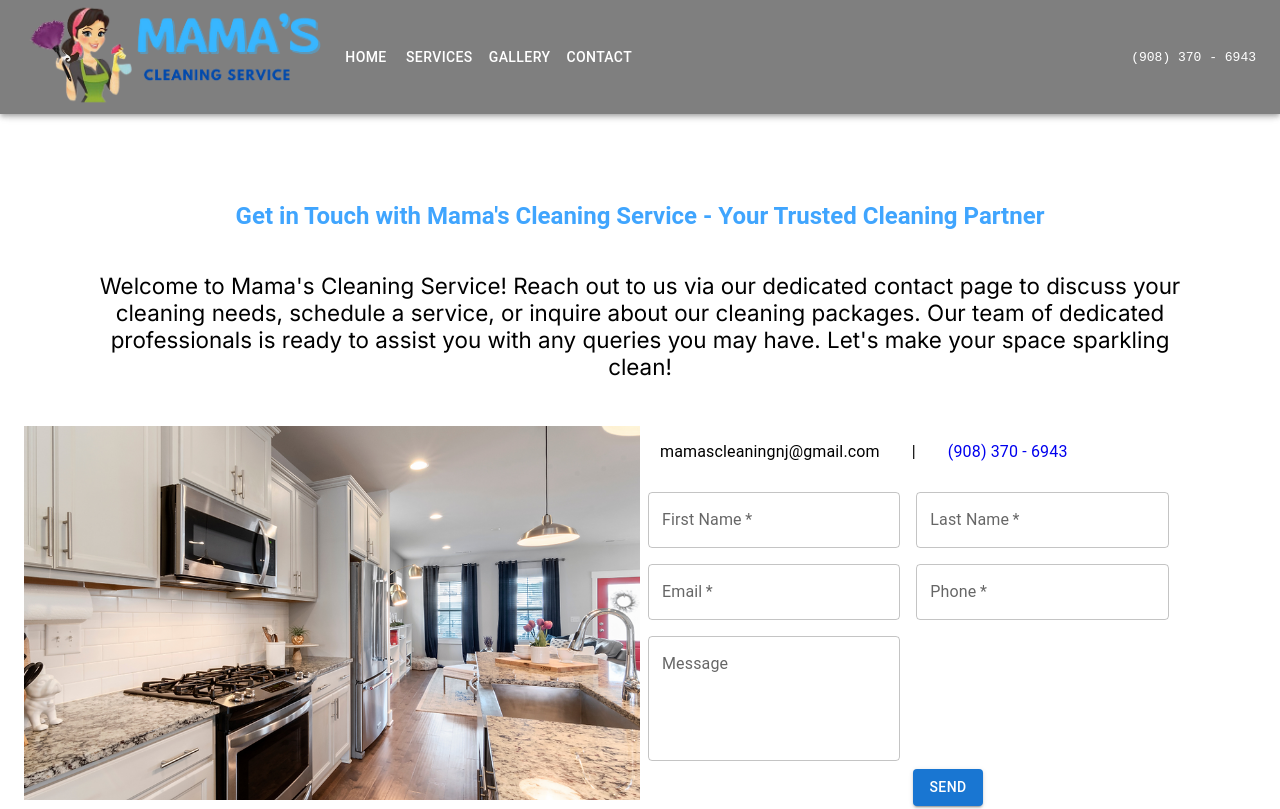
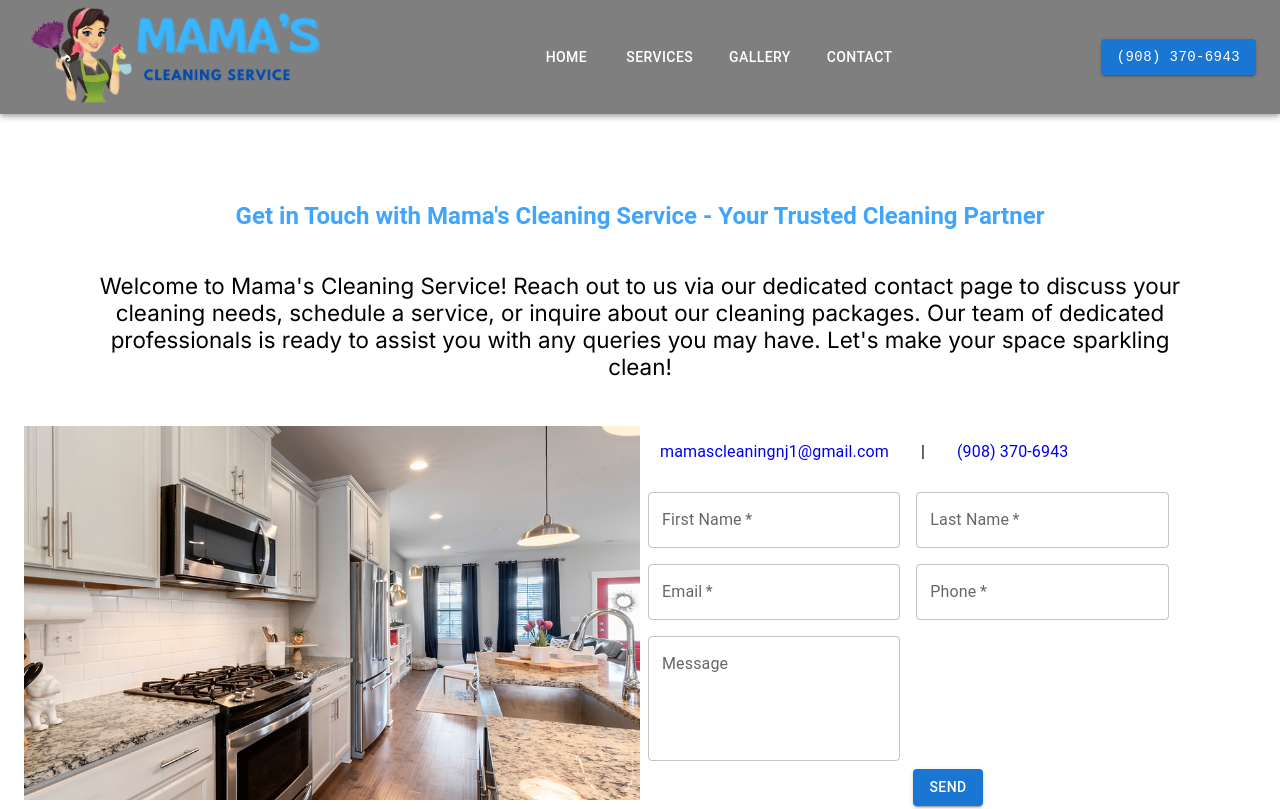
Before and after one commit to cusco1982/mamascleaning, a Next.js app: page /contact in a window 1280 px wide. Shown: the top 809 px of the page. Built offline with nearby package versions, Linux system fonts and the light colour scheme.

Commit message:
changes addressed in excel sheet

```diff
--- a/app/(routes)/contact/page.js
+++ b/app/(routes)/contact/page.js
@@ -60,9 +60,9 @@ export default function page() {
 
           <Box className={styles.info}>
 
-            <Typography>mamascleaningnj@gmail.com</Typography>
+            <Typography><a style={{textDecoration:'none'}} href="mailto:mamascleaningnj1@gmail.com">mamascleaningnj1@gmail.com</a></Typography>
             <Typography px={4}>|</Typography>
-            <Typography><a style={{ textDecoration: 'none' }} href="tel:9083706943">(908) 370 - 6943</a></Typography>
+            <Typography><a style={{ textDecoration: 'none' }} href="tel:9083706943">(908) 370-6943</a></Typography>
 
           </Box>
 
@@ -71,22 +71,13 @@ export default function page() {
 
           <Box className={styles.infosmall} py={2}>
 
-            <Typography>mamascleaningnj@gmail.com</Typography>
-            <Typography><a style={{ textDecoration: 'none' }} href="tel:9083706943">(908) 370 - 6943</a></Typography>
+          <Typography><a style={{textDecoration:'none'}} href="mailto:mamascleaningnj1@gmail.com">mamascleaningnj1@gmail.com</a></Typography>
+            <Typography><a style={{ textDecoration: 'none' }} href="tel:9083706943">(908) 370-6943</a></Typography>
 
           </Box>
 
 
 
-
-
-          {/* <Box style={{ display: 'flex', padding: '20px' }}>
-
-            <Typography>mamascleaningnj@gmail.com</Typography>
-            <Typography px={4}>|</Typography>
-            <Typography><a style={{ textDecoration: 'none' }} href="tel:9083706943">(908) 370 - 6943</a></Typography>
-
-          </Box> */}
 
 
           <Box
--- /dev/null
+++ b/app/components/FixedBottomNavigation.js
@@ -0,0 +1,51 @@
+'use client'
+import * as React from 'react';
+import Box from '@mui/material/Box';
+import BottomNavigation from '@mui/material/BottomNavigation';
+import BottomNavigationAction from '@mui/material/BottomNavigationAction';
+import Paper from '@mui/material/Paper';
+
+
+import PhoneIcon from '@mui/icons-material/Phone';
+import EmailIcon from '@mui/icons-material/Email';
+
+
+import styles from './fixedBottomNav.module.css';
+
+
+export default function FixedBottomNavigation() {
+  const [value, setValue] = React.useState(0);
+  const ref = React.useRef(null);
+
+
+
+
+  React.useEffect(() => {
+    ref.current.ownerDocument.body.scrollTop = 0;
+
+  }, [value]);
+
+
+
+
+  return (
+    <Box sx={{ pb: 7 }} ref={ref} className={styles.bottomnav}>
+
+
+      <Paper sx={{ position: 'fixed', bottom: 0, left: 0, right: 0 }} elevation={3}>
+        <BottomNavigation
+          showLabels
+          value={value}
+          onChange={(event, newValue) => {
+            setValue(newValue);
+          }}
+        >
+
+          <BottomNavigationAction style={{color:'green'}} href='tel:9083706943' label="Phone" icon={<PhoneIcon />} />
+          <BottomNavigationAction style={{color:'red'}} href='mailto:mamascleaningnj1@gmail.com' label="Email" icon={<EmailIcon />} />
+
+        </BottomNavigation>
+      </Paper>
+    </Box>
+  );
+}
--- a/app/components/Navbar.js
+++ b/app/components/Navbar.js
@@ -153,10 +153,7 @@ function ResponsiveAppBar(props) {
                             >
                                 {pages.map((page) => (
 
-                                    // <a key={page} onClick={handleCloseNavMenu} href={(page === 'home') ? '/' : `/${page}`}>
                                     <a key={page} href={(page === 'home') ? '/' : `/${page}`}>
-
-
                                         <MenuItem>
                                             <Typography textAlign="center">{page}</Typography>
                                         </MenuItem>
@@ -194,12 +191,12 @@ function ResponsiveAppBar(props) {
 
 
                         {/* Links */}
-                        <Box sx={{ flexGrow: 1, display: { xs: 'none', md: 'flex' } }}>
+                        <Box sx={{ flexGrow: 1, display: { xs: 'none', md: 'flex' }, bgcolor:'' }} justifyContent={'center'}>
                             {pages.map((page) => (
 
 
 
-                                <a key={page} href={(page === 'home') ? '/' : `/${page}`} style={{ textDecoration: 'none' }}>
+                                <a key={page} href={(page === 'home') ? '/' : `/${page}`} style={{ textDecoration: 'none', paddingLeft:"10px", paddingRight:'10px' }}>
 
 
                                     <Button
@@ -223,14 +220,17 @@ function ResponsiveAppBar(props) {
 
 
                         {/* Phone */}
-                        <Box sx={{ flexGrow: 0 }}>
+                        <Box sx={{ flexGrow: 0, bgcolor:'', display:{xs:'none', md:'block'} }}>
+
+                            <Button href="tel:9083706943" variant='contained'>
+
+
 
 
                             <Typography
                                 variant="h7"
                                 noWrap
-                                component="a"
-                                href="tel:9083706943"
+                                component="string"
                                 sx={{
                                     // mr: 2,
                                     display: { xs: 'none', md: 'flex' },
@@ -239,12 +239,14 @@ function ResponsiveAppBar(props) {
                                     fontWeight: 500,
                                     // letterSpacing: '1rem',
                                     color: 'inherit',
-                                    textDecoration: 'none',
                                 }}
                             >
-                                (908) 370 - 6943
+                                (908) 370-6943
                             </Typography>
 
+
+
+                            </Button>
 
 
 
--- /dev/null
+++ b/app/components/fixedBottomNav.module.css
@@ -0,0 +1,11 @@
+.bottomnav {
+    display: none;
+}
+
+
+
+@media (max-width:500px) {
+    .bottomnav {
+        display: block;
+    }
+}
--- a/app/layout.js
+++ b/app/layout.js
@@ -4,6 +4,8 @@ import { Inter } from 'next/font/google'
 
 import Navbar from './components/Navbar';
 import Footer from './components/Footer';
+
+import FixedBottomNavigation from './components/FixedBottomNavigation';
 
 
 
@@ -32,6 +34,10 @@ export default function RootLayout({ children }) {
         <Footer/>
 
 
+
+        <FixedBottomNavigation/>
+
+
         </body>
     </html>
   )
```
Also changed, not shown: app/(root)/components/Jumbotron.js (+20 -10 lines), app/(root)/components/jumbotron.module.css (+11 -20 lines).
